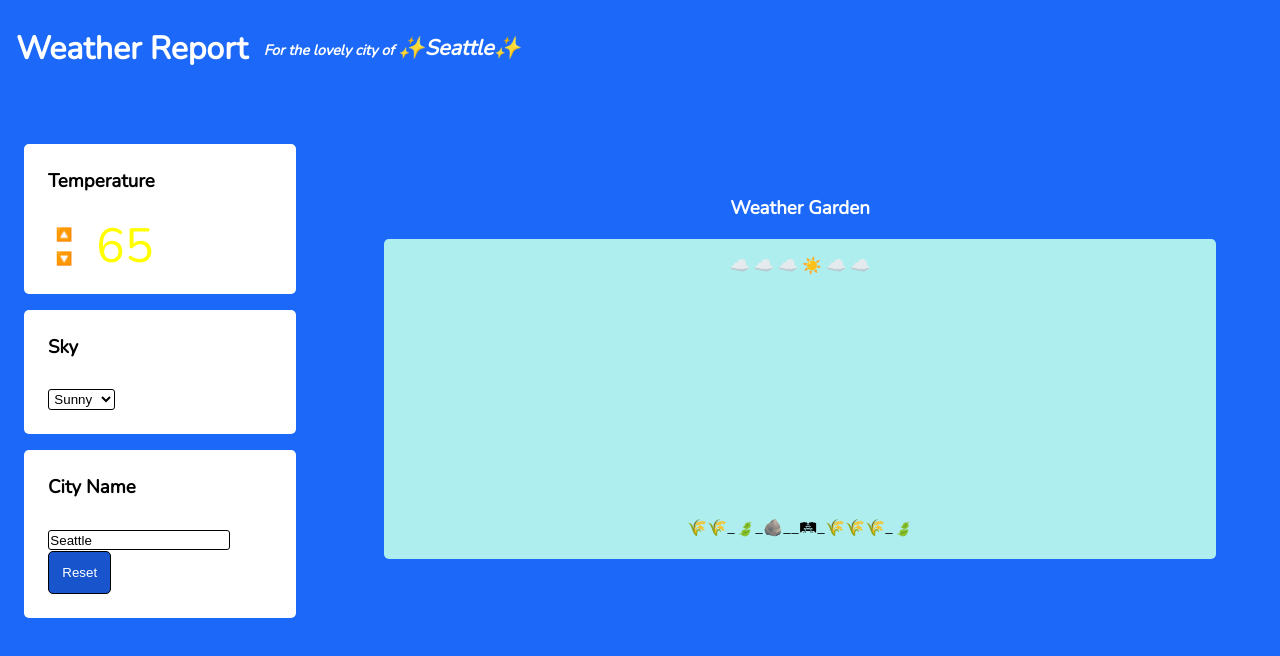
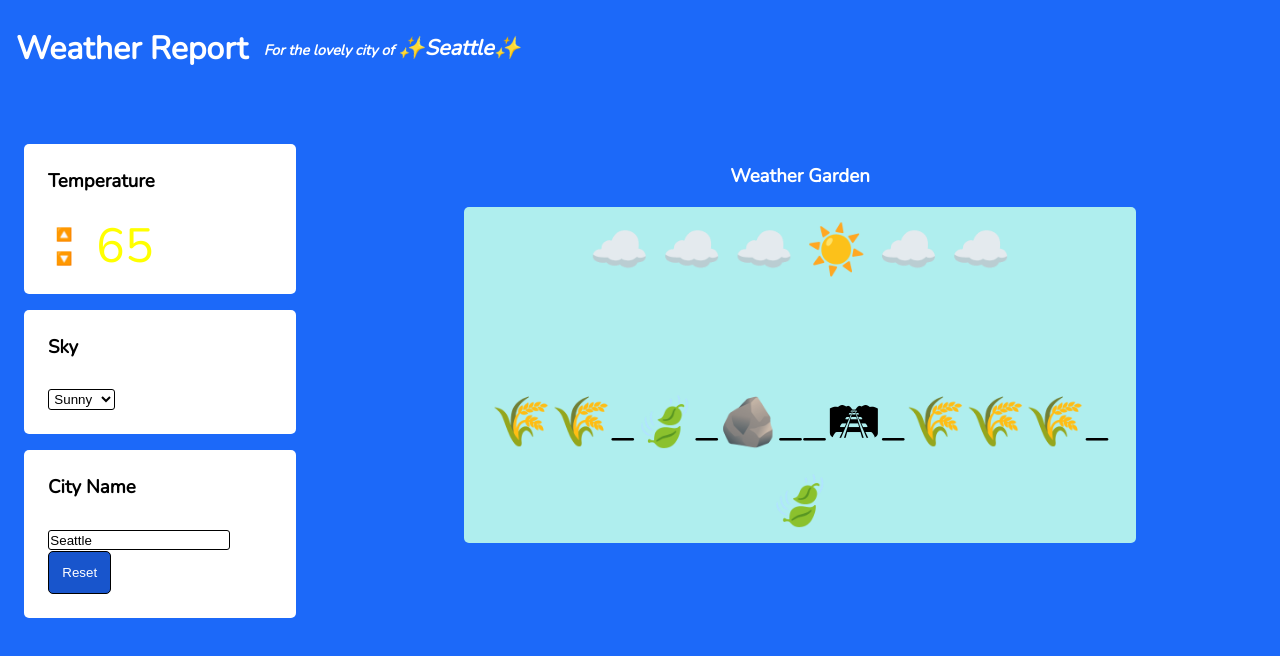
Before and after one commit to anselrognlie/weather-report-c16, a plain HTML site: page index.html in a window 1280 px wide. Drawn offline with nearby package versions, Linux system fonts and the light colour scheme.

Commit message:
make the garden bigger

```diff
--- a/styles/index.css
+++ b/styles/index.css
@@ -132,7 +132,6 @@ select, input {
 article {
     grid-row-start: 1;
     grid-row-end: 4;
-    margin: 2em 4em;
     text-align: center;
 }
 
@@ -141,13 +140,16 @@ article > h3 {
 }
 
 #elGarden {
+    margin: 0 auto;
     border-radius: 5px;
-    height: 20em;
+    min-height: 7em;
+    max-width: 14em;
     display: grid;
     grid-template-rows: min-content 1fr min-content;
     color: black;
+    font-size: 3em;
 }
 
 #elGarden > div {
-    padding: 1em 0;
+    padding: .2em 0;
 }
```
